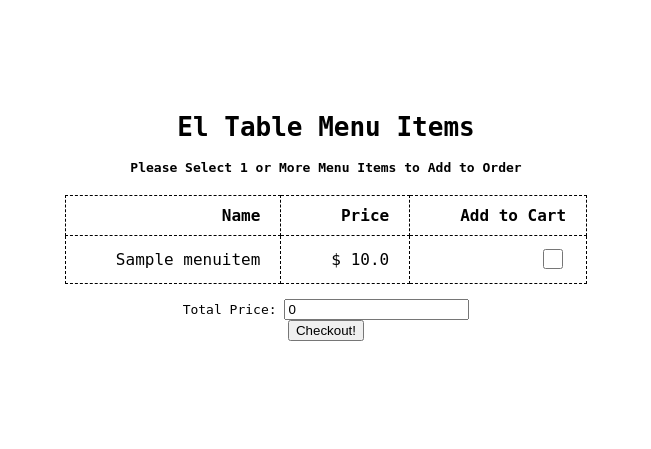
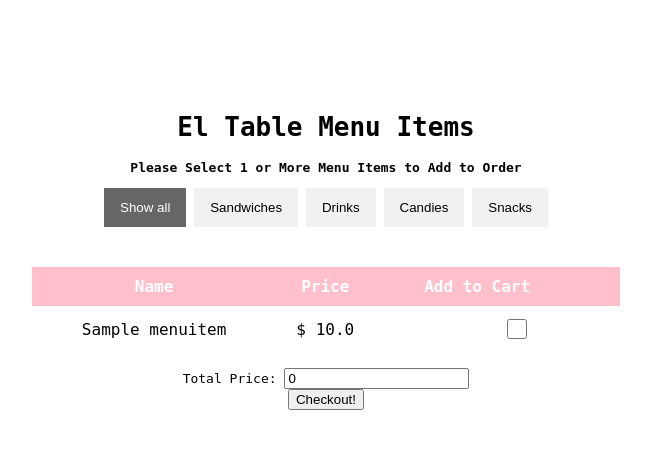
Before and after one commit to Hlotfy/eltabler, a Flask app: page /menu/ in a window 1280 px wide. Shown: the part 46-495 px from the top of the page, without its empty margins (314-965 px from the left). Run offline with Flask 2, Linux system fonts and the light colour scheme; the visitor is signed in with stand-in values (Sample User, id 1); data comes from the database, SQL or seed files in the repository; tables that the repository leaves empty hold one stand-in row (values such as "Sample post"); some libraries are stand-ins or nearby versions.

Commit message:
filters!

```diff
--- a/templates/order_form.html
+++ b/templates/order_form.html
@@ -11,26 +11,28 @@
   display: inline-block;
   font-size: 16px;
 }
+
 .checkboxBigger {
     width: 20px;
     height: 20px;
-    background: #ddd;
-
     border-radius: 100%;
     position: relative;
 }
 
-.bold {
-    font-weight: bold;
-}
-
 table, th, td {
-  border: 1px dashed black;
+  /*border: 1px dashed black;*/
   border-collapse: collapse;
 }
 th, td, tr {
   padding: 5px;
-  text-align: left;
+  text-align: center;
+}
+th{
+  background-color:pink;
+  color:white;
+}
+.center-align{
+  text-align:center;
 }
 </style>
 {% extends "index.html" %}
@@ -63,20 +65,30 @@ th, td, tr {
   <div id="main">
   <h1>El Table Menu Items</h1>
   <p><strong>Please Select 1 or More Menu Items to Add to Order</strong></p>
+
+  <div id="myBtnContainer">
+  <button id="all-btn" class="btn active" onclick="filterSelection('all')"> Show all</button>
+  <button id="sandwich-btn" class="btn" onclick="filterSelection('sandwich')"> Sandwiches</button>
+  <button id="drink-btn" class="btn" onclick="filterSelection('drink')"> Drinks</button>
+  <button id="candy-btn" class="btn" onclick="filterSelection('candy')"> Candies</button>
+  <button id="snack-btn" class="btn" onclick="filterSelection('snack')"> Snacks</button>
+</div>
   <div class="main">
     <div class="container" id="menuItems">
       <form action="{{url_for('cart')}}" method="GET">
+      <div class="container">
       <table id="menuItems">
         <tr>
-          <th>Name</th>
-          <th>Price</th>
-          <th>Add to Cart</th>
+          <th class="center-align">Name</th>
+          <th class="center-align">Price</th>
+          <th class="center-align">Add to Cart</th>
+          <th> </th>
         </tr>
         {% for item in items %}
           {% if item.kind == "sandwich" %}
-            <tr value={{item.miid}}>
-            <td id="b" class="name">{{item.name}}</td>
-            <td id="b2" class="price">{{item.price}}</td>
+            <tr class="all sandwich" value={{item.miid}}>
+              <td class="name">{{item.name}}</td>
+              <td class="price">$ {{item.price}}</td>
               <td>
                 <input class ="checkboxBigger"  type="checkbox" id="cb" value={{item.miid}}></input>
               </td>
@@ -86,7 +98,7 @@ th, td, tr {
             </tr>
 
           {% elif item.kind == "drink" %}
-            <tr miid={{item.miid}}>
+            <tr class="all drink" miid={{item.miid}}>
             <td class="name">{{item.name}}</td>
             <td class="price">$ {{item.price}}</td>
             <td>
@@ -94,7 +106,7 @@ th, td, tr {
             </td>
             </tr>
           {% elif item.kind == "candy" %}
-            <tr miid={{item.miid}}>
+            <tr class="all candy" miid={{item.miid}}>
             <td class="name">{{item.name}}</td>
             <td class="price">$ {{item.price}}</td>
             <td>
@@ -102,9 +114,9 @@ th, td, tr {
             </td>
             </tr>
           {% elif item.kind == "snack" %}
-            <tr miid={{item.miid}}>
+            <tr class="all snack" miid={{item.miid}}>
             <td class="name">{{item.name}}</td>
-            <td class="price">{{item.price}}</td>
+            <td class="price">$ {{item.price}}</td>
             <td><form action="{{url_for('cart')}}" method="GET">
               <input class ="checkboxBigger"  type="checkbox" id="cb" value="{{item.miid}}"></input>
             </td>
@@ -112,6 +124,7 @@ th, td, tr {
           {% endif %}
         {% endfor %}
         </table>
+        </div>
        <br>
       Total Price: <input type="text" name="subtotal" value="0" />
       <br><button type="submit">Checkout!</button>
@@ -247,5 +260,21 @@ function closeNav() {
   document.getElementById("custombar").style.width = "0";
   document.getElementById("main").style.marginLeft = "0";
 }
+
+function filterSelection(className){
+  var allClasses = ["sandwich", "drink", "candy", "snack", "all"];
+  var btnIDs = ["sandwich-btn", "drink-btn", "candy-btn", "snack-btn", "all-btn"];
+
+  for(var i=0;i<allClasses.length;i++){
+    var currClass = allClasses[i]
+    var currBtn = btnIDs[i]
+    if (className != currClass){
+      $("."+currClass).hide();
+      $("#"+currBtn).attr("class", "btn");
+    }
+  }
+  $("."+className).show();
+  $("#"+className+"-btn").attr("class", "btn active");
+}
 </script>
 {% endblock %}
```
Lines whose indentation alone changed are shown as unchanged.
